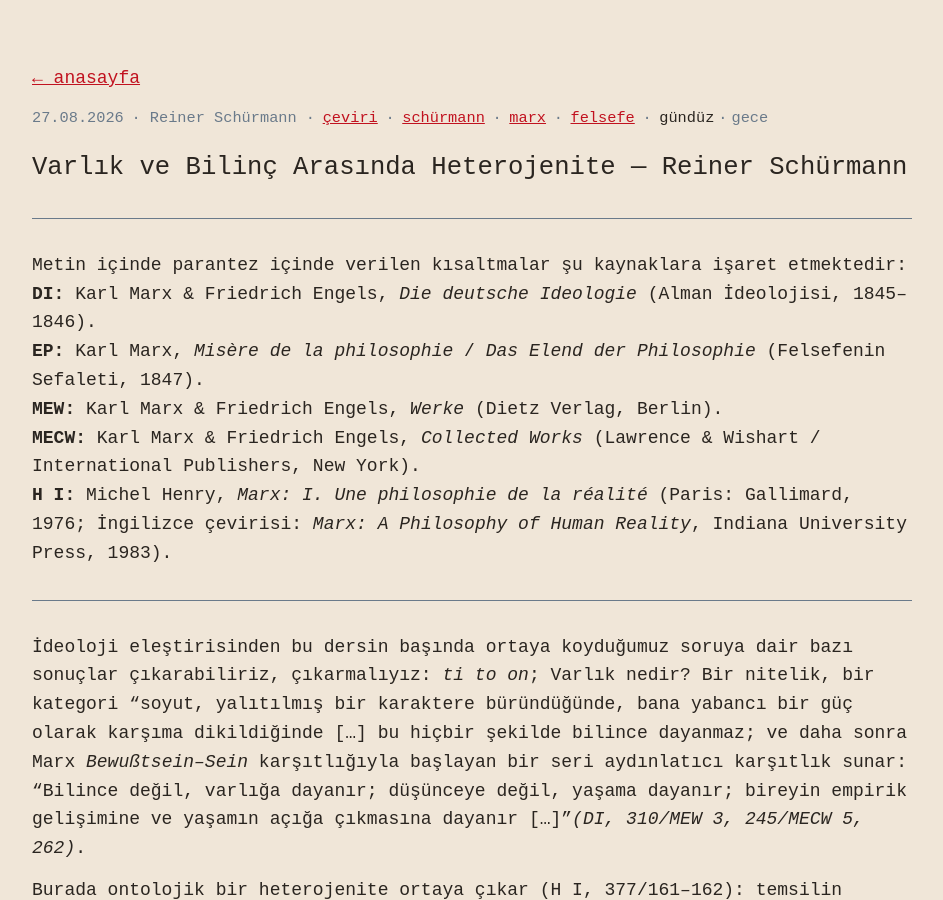
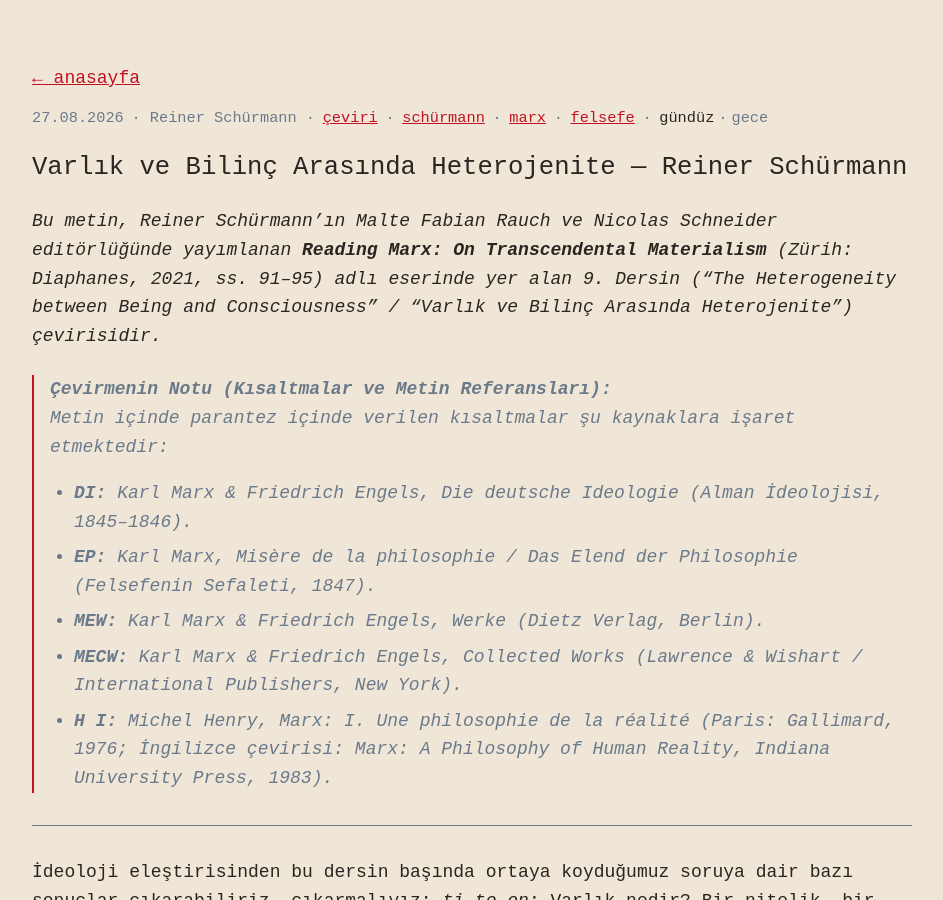
Before and after one commit to muratbas6/blogus, a Jekyll site: the page built from _posts/2026-08-27-varlik-ve-bilinc-arasinda-heterojenite.md, in a window 1280 px wide and 900 px high. Shown: the whole window, without its empty margins (168-1111 px from the left). Built offline with Jekyll 4.4.1, drawn with Linux system fonts in a browser that asks for light colours.

Commit message:
Editör bilgisi ve çevirmen notu güncellendi

```diff
--- a/_posts/2026-08-27-varlik-ve-bilinc-arasinda-heterojenite.md
+++ b/_posts/2026-08-27-varlik-ve-bilinc-arasinda-heterojenite.md
@@ -12,14 +12,16 @@ tags:
   - felsefe
 permalink: /2026/08/27/varlik-ve-bilinc-arasinda-heterojenite/
 ---
-<hr>
 
-Metin içinde parantez içinde verilen kısaltmalar şu kaynaklara işaret etmektedir:
-**DI:** Karl Marx & Friedrich Engels, *Die deutsche Ideologie* (Alman İdeolojisi, 1845–1846).
-**EP:** Karl Marx, *Misère de la philosophie* / *Das Elend der Philosophie* (Felsefenin Sefaleti, 1847).
-**MEW:** Karl Marx & Friedrich Engels, *Werke* (Dietz Verlag, Berlin).
-**MECW:** Karl Marx & Friedrich Engels, *Collected Works* (Lawrence & Wishart / International Publishers, New York).
-**H I:** Michel Henry, *Marx: I. Une philosophie de la réalité* (Paris: Gallimard, 1976; İngilizce çevirisi: *Marx: A Philosophy of Human Reality*, Indiana University Press, 1983).
+*Bu metin, Reiner Schürmann'ın Malte Fabian Rauch ve Nicolas Schneider editörlüğünde yayımlanan **Reading Marx: On Transcendental Materialism** (Zürih: Diaphanes, 2021, ss. 91–95) adlı eserinde yer alan 9. Dersin ("The Heterogeneity between Being and Consciousness" / "Varlık ve Bilinç Arasında Heterojenite") çevirisidir.*
+
+> **Çevirmenin Notu (Kısaltmalar ve Metin Referansları):**
+> Metin içinde parantez içinde verilen kısaltmalar şu kaynaklara işaret etmektedir:
+> * **DI:** Karl Marx & Friedrich Engels, *Die deutsche Ideologie* (Alman İdeolojisi, 1845–1846).
+> * **EP:** Karl Marx, *Misère de la philosophie* / *Das Elend der Philosophie* (Felsefenin Sefaleti, 1847).
+> * **MEW:** Karl Marx & Friedrich Engels, *Werke* (Dietz Verlag, Berlin).
+> * **MECW:** Karl Marx & Friedrich Engels, *Collected Works* (Lawrence & Wishart / International Publishers, New York).
+> * **H I:** Michel Henry, *Marx: I. Une philosophie de la réalité* (Paris: Gallimard, 1976; İngilizce çevirisi: *Marx: A Philosophy of Human Reality*, Indiana University Press, 1983).
 
 <hr>
 
```
